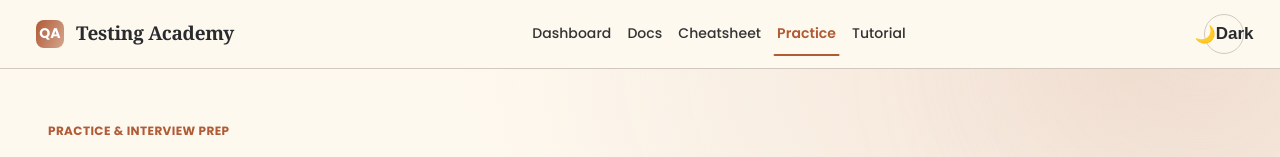
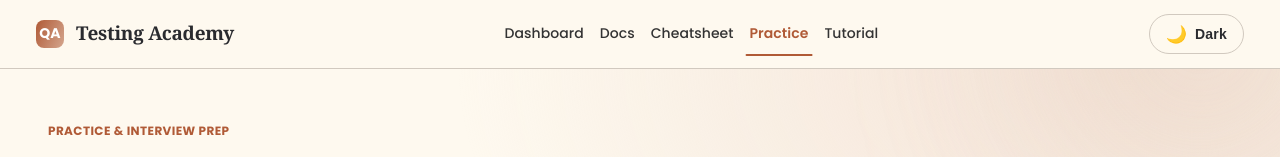
Before and after one commit to Shravan0842/QA-Testing, a plain HTML site: page practice.html in a window 1280 px wide. Shown: the top 157 px of the page. Drawn offline with Linux system fonts and the light colour scheme.

Commit message:
fix: dark mode pill + page-opener spacing
- .theme-toggle: drop fixed 40x40 square, use auto-width 40-tall pill with
  16px horizontal padding and 8px gap so icon + label never clip
- .theme-toggle .label: 14px sans so the text reads cleanly next to the
  17px icon
- .page-opener: bump bottom margin 36 -> 64 so the chip row breathes
  before the sticky TOC rail on tutorial/docs/practice/cheatsheet

```diff
--- a/css/styles.css
+++ b/css/styles.css
@@ -244,15 +244,14 @@ body::before {
 }
 .topnav-utils .theme-toggle { margin: 0; }
 
-/* Theme toggle — pill 40×40 with terracotta ring on hover */
+/* Theme toggle — pill (40 tall, auto-width) with terracotta ring on hover */
 .theme-toggle {
   background: transparent;
   border: 1px solid var(--color-warm-taupe);
   border-radius: var(--radius-button);
-  width: 40px;
   height: 40px;
-  padding: 0;
-  font-size: 17px;
+  padding: 0 16px;
+  gap: 8px;
   cursor: pointer;
   color: var(--color-ink);
   display: inline-flex;
@@ -264,7 +263,8 @@ body::before {
               color var(--t-fast) var(--ease),
               transform var(--t-fast) var(--ease);
 }
-.theme-toggle .ico { line-height: 1; }
+.theme-toggle .ico { font-size: 17px; line-height: 1; }
+.theme-toggle .label { font-size: 14px; letter-spacing: 0.2px; }
 .theme-toggle:hover {
   background: var(--terracotta-tint);
   border-color: var(--color-terracotta);
@@ -322,7 +322,7 @@ body::before {
 /* ---------- Page opener (new editorial pattern) ----------
    The eyebrow + serif H1 + lead paragraph at the top of each page.
    Used on every page right inside .content. */
-.page-opener { margin: 8px 0 36px; max-width: 760px; }
+.page-opener { margin: 8px 0 64px; max-width: 760px; }
 .page-opener .eyebrow {
   display: inline-block;
   font-family: var(--font);
```
